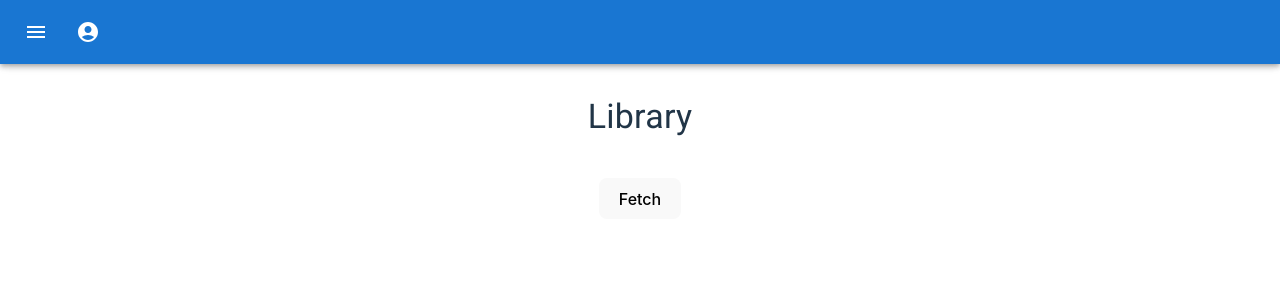
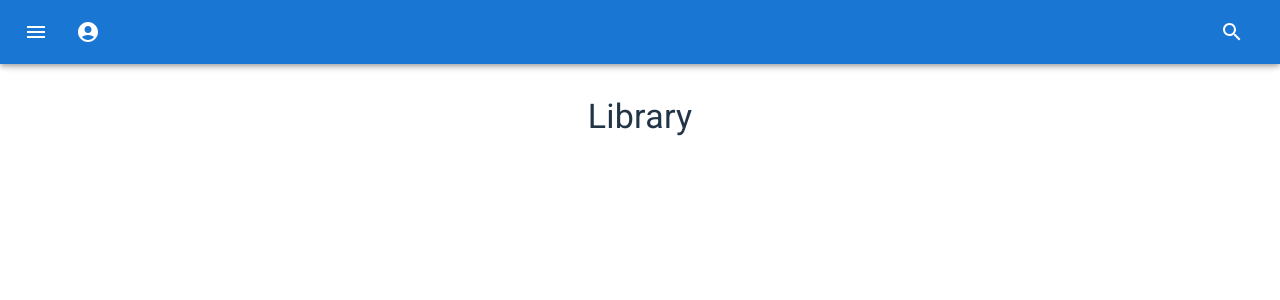
Before and after one commit to eccpluto/IOD2024-capstoneProject, a React (Vite) app in the folder frontend/ideo/: page /library in a window 1280 px wide. Shown: the top 300 px of the page. Built offline with nearby package versions, Linux system fonts and the light colour scheme.

Commit message:
craeted resourcebrowser to be shared between library and search drawer. Added search drawer.

```diff
--- a/frontend/ideo/src/components/LibraryBrowser.jsx
+++ /dev/null
@@ -1,53 +0,0 @@
-import { Box, Container, Grid } from "@mui/material";
-import ResourceCard from "./ResourceCard";
-import useUnpaywallData from "../hooks/useUnpaywallData";
-
-// provides UI access to library resources for a give user
-export default function LibraryBrowser(props) {
-
-  // destructure props, also indicates allowable props
-  const { userId } = props;
-
-  // temporary code to pull down some data from unpaywall
-  const [unpaywallData, getUnpaywallData] = useUnpaywallData();
-
-  console.log(unpaywallData);
-
-  return (
-    <Container>
-      {/* layout the resources in a grid */}
-      <button onClick={() =>
-        getUnpaywallData("gravity")}>
-        Fetch
-      </button>
-      <Grid
-        container
-        spacing={3}
-        direction="row"
-        justifyContent="center"
-        alignItems="flex-end"
-      >
-        {/* if we have data, we map these to cards */}
-        {unpaywallData && unpaywallData.map((resource, index) => {
-          return (
-            <Grid item xs={6} sm={4} lg={3} xl={2} key={index}>
-              <ResourceCard resource={resource} resourceType="article"  />
-            </Grid>
-          )
-        })}
-      </Grid>
-      {/* <Box
-        height={200}
-        width={200}
-        my={4}
-        display="flex"
-        alignItems="center"
-        gap={4}
-        p={2}
-        sx={{ border: '2px solid grey' }}
-      >
-        This Box uses MUI System props for quick customization.
-      </Box> */}
-    </Container>
-  )
-}
--- /dev/null
+++ b/frontend/ideo/src/components/PersistentSearchDrawer.jsx
@@ -0,0 +1,70 @@
+import * as React from 'react';
+import { styled, useTheme } from '@mui/material/styles';
+import Drawer from '@mui/material/Drawer';
+import Divider from '@mui/material/Divider';
+import IconButton from '@mui/material/IconButton';
+import ChevronRightIcon from '@mui/icons-material/ChevronRight';
+import { SearchBar } from './common';
+import ResourceBrowser from './ResourceBrowser';
+import useUnpaywallData from '../hooks/useUnpaywallData';
+
+const drawerWidth = 480;
+
+const DrawerHeader = styled('div')(({ theme }) => ({
+    display: 'flex',
+    alignItems: 'center',
+    // padding: theme.spacing(0, 1),
+    paddingTop: "15px",
+    // necessary for content to be below app bar
+    // ...theme.mixins.toolbar,
+    justifyContent: 'flex-start',
+    // position: "fixed"
+}));
+
+// A drawer that opens to the right and persists until manually closed
+export default function PersistentSearchDrawer(props) {
+    const theme = useTheme();
+    const open = props.open;
+    const handleDrawerClose = props.handleDrawerClose
+
+    // for online resouces, hook into unpaywall
+    const [unpaywallData, getUnpaywallData] = useUnpaywallData();
+
+    // callback for initiating search
+    const handleSubmitSearch = (query, target) => {
+        switch (target) {
+            case "local":
+                // setSourceTarget
+                break;
+
+            case "online":
+                getUnpaywallData(query);
+                break;
+        }
+    }
+
+    return (
+        <Drawer
+            sx={{
+                width: drawerWidth,
+                flexShrink: 0,
+                '& .MuiDrawer-paper': {
+                    width: drawerWidth,
+                },
+            }}
+            variant="persistent"
+            anchor="right"
+            open={open}
+        >
+            <DrawerHeader>
+                <IconButton onClick={handleDrawerClose}>
+                    <ChevronRightIcon />
+                </IconButton>
+                <SearchBar handleSubmitSearch={handleSubmitSearch} />
+            </DrawerHeader>
+            <Divider />
+            {/* send result here to display */}
+            <ResourceBrowser resourceArray={unpaywallData} />
+        </Drawer>
+    );
+}
--- /dev/null
+++ b/frontend/ideo/src/components/ResourceBrowser.jsx
@@ -0,0 +1,32 @@
+import { Box, Container, Grid } from "@mui/material";
+import ResourceCard from "./ResourceCard";
+import useUnpaywallData from "../hooks/useUnpaywallData";
+
+// display resources in a grid
+export default function ResourceBrowser(props) {
+
+  // destructure props, also indicates allowable props
+  const { userId, sourceTarget, resourceArray } = props;
+
+  return (
+    <Container>
+      {/* layout the resources in a grid */}
+      <Grid
+        container
+        spacing={3}
+        direction="row"
+        justifyContent="center"
+        alignItems="flex-end"
+      >
+        {/* if we have data, we map these to cards */}
+        {resourceArray && resourceArray.map((resource, index) => {
+          return (
+            <Grid item xs={6} sm={4} lg={3} xl={2} key={index}>
+              <ResourceCard resource={resource} resourceType="article" />
+            </Grid>
+          )
+        })}
+      </Grid>
+    </Container>
+  )
+}
--- a/frontend/ideo/src/components/common/NavigationBar.jsx
+++ b/frontend/ideo/src/components/common/NavigationBar.jsx
@@ -1,8 +1,10 @@
-import { AppBar, Box, Container, IconButton, Menu, MenuItem, Toolbar, Typography } from "@mui/material";
+import { AppBar, Box, Container, IconButton, Menu, MenuItem, Stack, Toolbar, Typography } from "@mui/material";
 import { AccountCircle, Menu as MenuIcon } from "@mui/icons-material"
 import React, { useReducer, useState } from "react";
 import { NavLink } from "react-router-dom";
 import { useUserContext } from "../../contexts/UserContext";
+import SearchIcon from '@mui/icons-material/Search'
+import PersistentSearchDrawer from "../PersistentSearchDrawer";
 
 // A bar at the top of the viewport to allow the user to navigate the app
 export default function NavigationBar(props) {
@@ -12,6 +14,7 @@ export default function NavigationBar(props) {
     // anchor elements for determining menu to popover
     const [anchorElMenu, setAnchorElMenu] = useState(null);
     const [anchorElAccount, setAnchorElAccount] = useState(null);
+    const [drawerOpen, setDrawerOpen] = useState(false);
 
     // handlers
     const handleMenuClicked = (event) => {
@@ -22,7 +25,13 @@ export default function NavigationBar(props) {
         console.log('setting anchor element for account');
         setAnchorElAccount(event.currentTarget);
     }
+    const handleDrawerOpen = (event) => {
+        setDrawerOpen(true);
+    }
 
+    const handleDrawerClose = (event) => {
+        setDrawerOpen(false);
+    }
     const handleCloseAll = () => {
         setAnchorElMenu(null);
         setAnchorElAccount(null);
@@ -30,13 +39,14 @@ export default function NavigationBar(props) {
 
     return (
         // box allows access to sx
-        <Box sx={{ flexGrow: 1 }}>
+        <Box sx={{ display: "flex" }}>
             {/* provides content and actions related to the screen */}
-            <AppBar position="fixed">
+            <AppBar position="fixed" open={drawerOpen}>
                 {/* center things horozontally*/}
                 {/* <Container maxWidth="xl"> */}
                 {/* a */}
                 <Toolbar>
+                    {/* Menu button */}
                     <IconButton
                         size="large"
                         edge="start"
@@ -49,6 +59,7 @@ export default function NavigationBar(props) {
                     >
                         <MenuIcon />
                     </IconButton>
+                    {/* Menu menu */}
                     <Menu
                         id="menu"
                         anchorEl={anchorElMenu}
@@ -70,6 +81,7 @@ export default function NavigationBar(props) {
                             <NavLink to={"/library"}>Library</NavLink>
                         </MenuItem>)}
                     </Menu>
+                    {/* Account button */}
                     {(user) && (
                         <IconButton
                             size="large"
@@ -84,6 +96,7 @@ export default function NavigationBar(props) {
                             <AccountCircle />
                         </IconButton>
                     )}
+                    {/* Account menu */}
                     <Menu
                         id="account"
                         anchorEl={anchorElAccount}
@@ -105,9 +118,31 @@ export default function NavigationBar(props) {
                             <NavLink to={"/logout"}>Logout</NavLink>
                         </MenuItem>
                     </Menu>
+                    {/* Seach button */}
+                    <Box sx={{
+                        width: "100vw",
+                        display: "flex",
+                        flexDirection: "row-reverse"
+                    }}>
+                        <IconButton
+                            size="large"
+                            edge="start"
+                            aria-label="search"
+                            aria-controls='search'
+                            aria-haspopup="true"
+                            onClick={handleDrawerOpen}
+                            color='inherit'
+                            // remove the button when SearchDrawer is open
+                            sx={{ ...(drawerOpen && { display: 'none' }) }}
+                        >
+                            <SearchIcon />
+                        </IconButton>
+                    </Box>
                 </Toolbar>
                 {/* </Container> */}
             </AppBar>
+            {/* ClippedDrawer is a child of this component */}
+            <PersistentSearchDrawer open={drawerOpen} handleDrawerClose={handleDrawerClose} />
         </Box>
     )
 }
--- /dev/null
+++ b/frontend/ideo/src/components/common/SearchBar.jsx
@@ -0,0 +1,58 @@
+import { FormControl, FormControlLabel, FormLabel, IconButton, Radio, RadioGroup, TextField } from "@mui/material";
+import SearchIcon from '@mui/icons-material/Search'
+import { useState } from "react";
+
+export default function SearchBar(props) {
+    const [query, setQuery] = useState('');
+    const [searchTaget, setSearchTarget] = useState("online");
+    const { handleSubmitSearch } = props;
+
+    const handlePreSubmit = (e) => {
+        e.preventDefault();
+        console.log('submitting query.')
+        handleSubmitSearch(query, searchTaget);
+    }
+
+    const handleSearchTargetChange = (e) => {
+        setSearchTarget(e.target.value);
+    }
+
+    return (
+        // <form onSubmit={(e) => handleSubmit(e)}>
+        <form onSubmit={(e) => handlePreSubmit(e)}>
+            <TextField
+                id="searchBar"
+                value={query}
+                onInput={(e) => setQuery(e.target.value)}
+                label="Search.."
+                variant="outlined"
+                placeholder="Search..."
+                size="small"
+                sx={{width: 360}}
+                />
+
+            <IconButton
+                type="submit"
+                aria-label="search">
+                <SearchIcon style={{ fill: "blue" }} />
+            </IconButton>
+            <FormControl>
+                <FormLabel
+                    id="search-source-radio-group">
+                    Source:
+                </FormLabel>
+                <RadioGroup
+                    aria-labelledby="search-source-radio-group"
+                    name="controlled-search-source-group"
+                    row
+                    value={searchTaget}
+                    onChange={handleSearchTargetChange} >
+                    <FormControlLabel value="online"
+                        control={<Radio />} label="Online" />
+                    <FormControlLabel value="library"
+                        control={<Radio />} label="Library" />
+                </RadioGroup>
+            </FormControl>
+        </form>
+    );
+}
--- a/frontend/ideo/src/components/common/index.js
+++ b/frontend/ideo/src/components/common/index.js
@@ -2,3 +2,4 @@
 // this is how we export react components using the index pattern
 export { default as Header } from './Header';
 export { default as NavigationBar } from './NavigationBar';
+export { default as SearchBar } from './SearchBar';
--- a/frontend/ideo/src/components/index.js
+++ b/frontend/ideo/src/components/index.js
@@ -1,6 +1,7 @@
 'use strict';
 // this is how we export react components using the index pattern
-export { default as LibraryBrowser } from './LibraryBrowser';
+export { default as ResourceBrowser } from './ResourceBrowser'
 export { default as LoginForm } from './LoginForm';
 export { default as ResourceViewer } from './ResourceViewer';
 export { default as ResourceCard } from './ResourceCard';
+export { default as PersistentSearchDrawer } from './PersistentSearchDrawer';
--- a/frontend/ideo/src/pages/LibraryPage.jsx
+++ b/frontend/ideo/src/pages/LibraryPage.jsx
@@ -1,7 +1,7 @@
 import Container from "@mui/material/Container";
-import { Header } from "../components/common/";
+import { Header, SearchBar } from "../components/common/";
 import { Grid } from "@mui/material";
-import { LibraryBrowser, ResourceViewer } from "../components";
+import { ResourceBrowser, ResourceViewer } from "../components";
 import { useUserContext } from "../contexts/UserContext";
 
 export default function LibraryPage(props) {
@@ -26,7 +26,7 @@ export default function LibraryPage(props) {
 
                 {/* resource browser */}
                 <Grid item xs={12}>
-                    <LibraryBrowser userId={user.id} />
+                    <ResourceBrowser userId={user.id} sourceTarget="library"/>
                 </Grid>
 
                 {/* TODO - hide this on xs screens, potentially popup functionality for viewer */}
```
